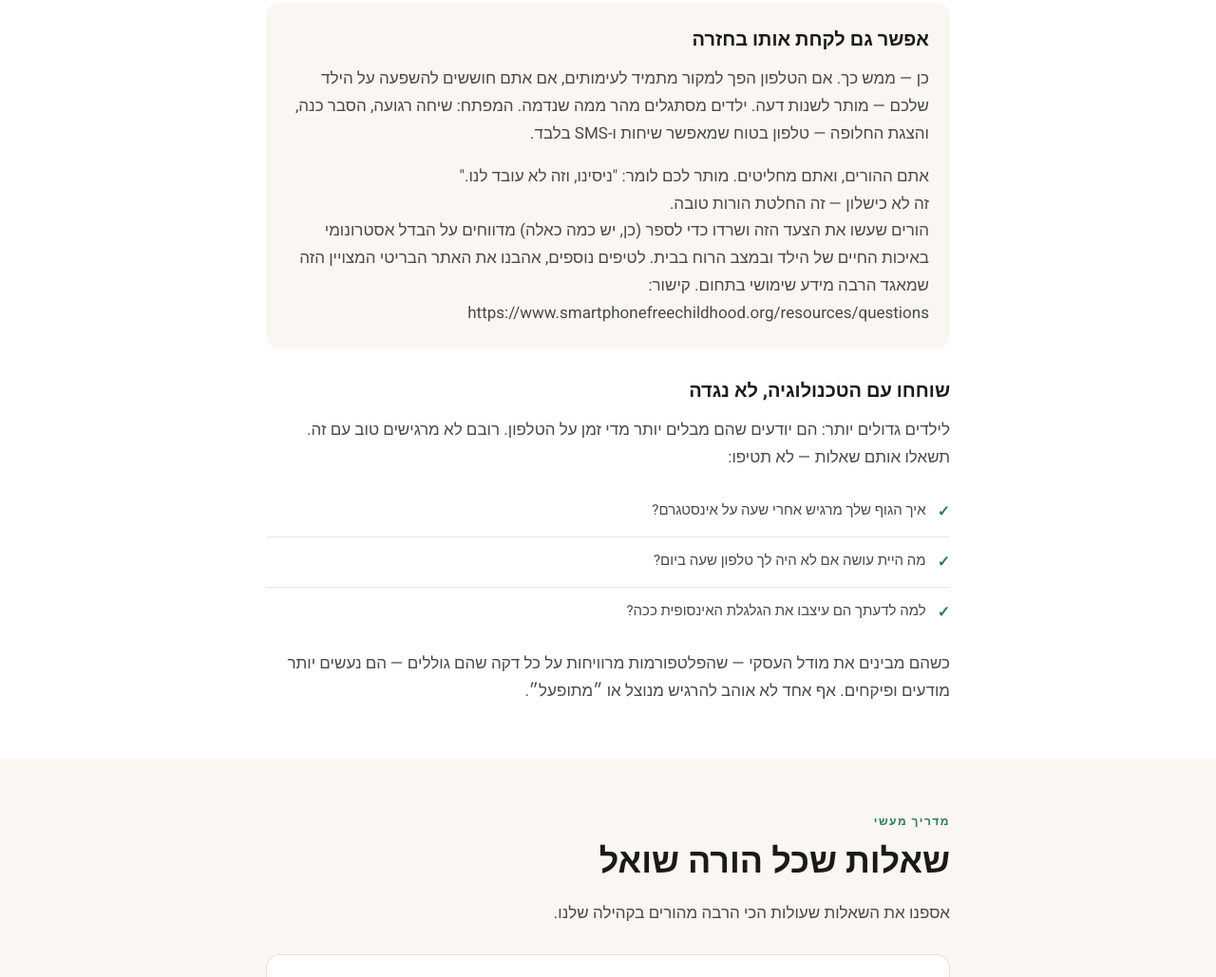
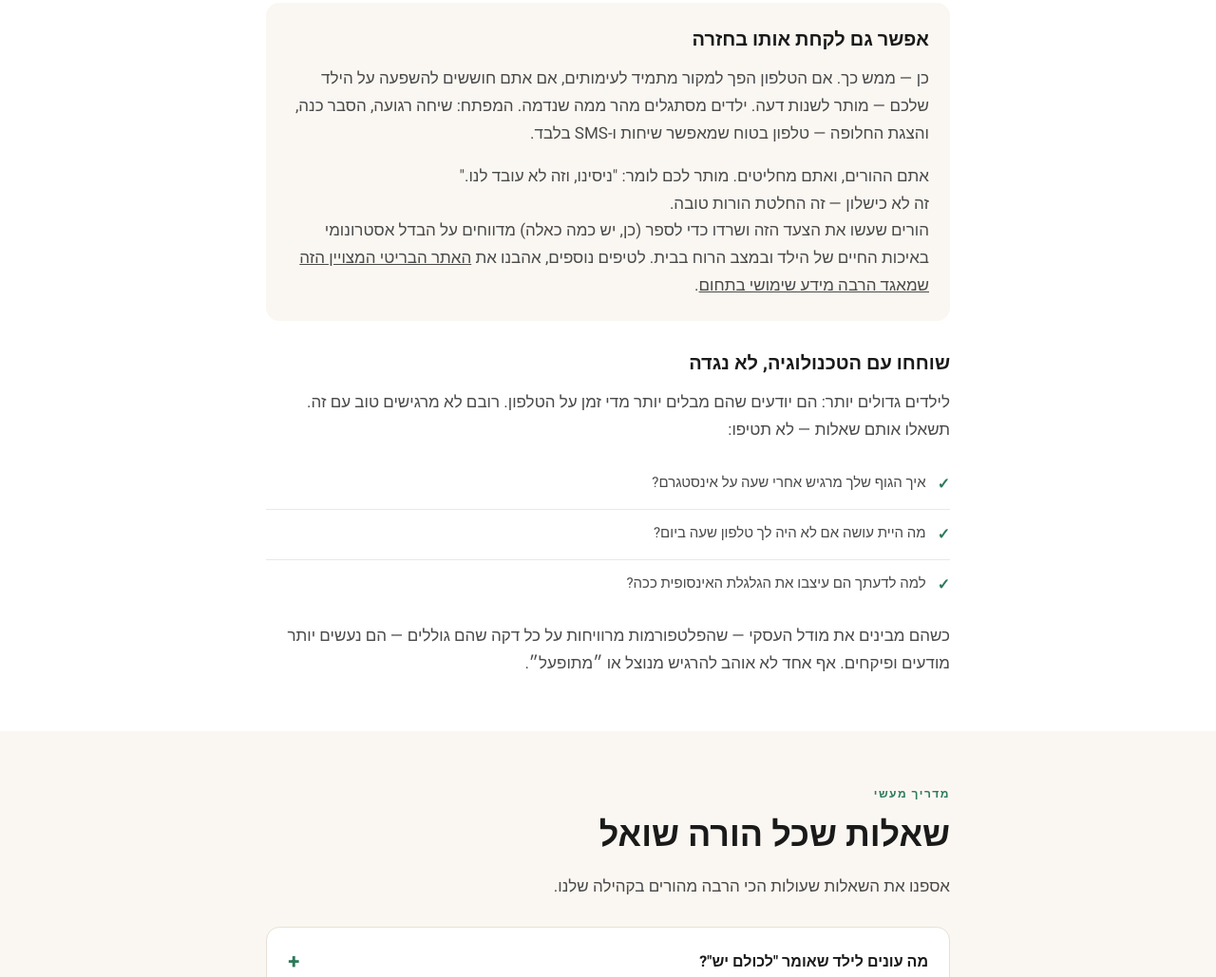
Before and after one commit to marlakash/arnon-site, a plain HTML site: page index.html in a window 1280 px wide. Shown: the part 4117-5146 px from the top of the page at 95% size. Drawn offline with Linux system fonts and the light colour scheme.

Commit message:
link british site text

```diff
--- a/index.html
+++ b/index.html
@@ -696,8 +696,7 @@
         <p>
           הורים שעשו את הצעד הזה ושרדו
           כדי לספר (כן, יש כמה כאלה) מדווחים על
-          הבדל אסטרונומי באיכות החיים של הילד ובמצב הרוח בבית. לטיפים נוספים, אהבנו את האתר הבריטי המצויין הזה שמאגד הרבה מידע שימושי בתחום.
-          קישור: https://www.smartphonefreechildhood.org/resources/questions
+          הבדל אסטרונומי באיכות החיים של הילד ובמצב הרוח בבית. לטיפים נוספים, אהבנו את <a href="https://www.smartphonefreechildhood.org/resources/questions" target="_blank" rel="noopener" style="color:inherit;text-decoration:underline;">האתר הבריטי המצויין הזה שמאגד הרבה מידע שימושי בתחום</a>.
         </p>
     </div>
 
```
